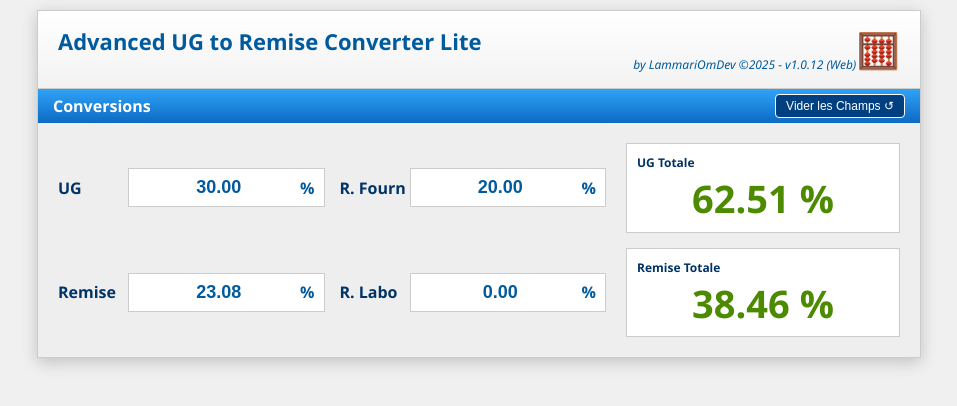
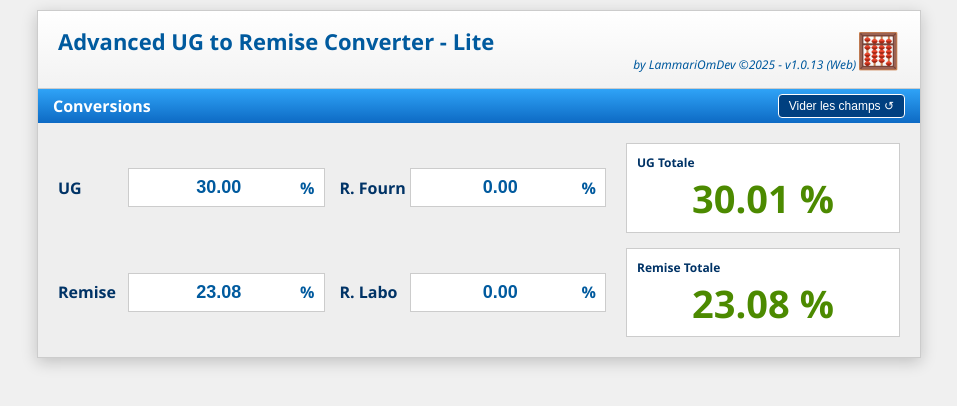
Before and after one commit to LammariOmDev/ugrem, a plain HTML site: page index.html in a window 1280 px wide. Shown: the whole page, without its empty margins (161-1118 px from the left). Drawn offline with Linux system fonts and the light colour scheme; a web font is replaced by a local one.

Commit message:
Update index.html

```diff
--- a/index.html
+++ b/index.html
@@ -220,15 +220,15 @@
     <div class="app-container">
         <div class="header">
             <div class="title-group" style="width:100%">
-                <h1>Advanced UG to Remise Converter Lite</h1>
-                <p>by LammariOmDev ©2025 - v1.0.12 (Web)</p>
+                <h1>Advanced UG to Remise Converter - Lite</h1>
+                <p>by LammariOmDev ©2025 - v1.0.13 (Web)</p>
             </div>
             <div style="font-size: 35px;">🧮</div>
         </div>
 
         <div class="blue-bar">
             <span>Conversions</span>
-            <button class="reset-btn" onclick="resetFields()">Vider les Champs ↺</button>
+            <button class="reset-btn" onclick="resetFields()">Vider les champs ↺</button>
         </div>
 
         <div class="content">
@@ -248,7 +248,7 @@
                 <div class="input-group" id="group-frs">
                     <label>R. Fourn</label>
                     <div class="input-wrapper">
-                        <input type="number" inputmode="decimal" step="0.01" id="remise_frs" value="20.00" oninput="calculateTotals()">
+                        <input type="number" inputmode="decimal" step="0.01" id="remise_frs" value="0.00" oninput="calculateTotals()">
                         <span class="suffix">%</span>
                     </div>
                 </div>
@@ -274,11 +274,11 @@
             <div class="results-section">
                 <div class="result-box">
                     <div class="result-label">UG Totale</div>
-                    <div class="result-value" id="total_ug">62.5 %</div>
+                    <div class="result-value" id="total_ug">30.01 %</div>
                 </div>
                 <div class="result-box">
                     <div class="result-label">Remise Totale</div>
-                    <div class="result-value" id="total_remise">38.5 %</div>
+                    <div class="result-value" id="total_remise">23.08 %</div>
                 </div>
             </div>
 
```
